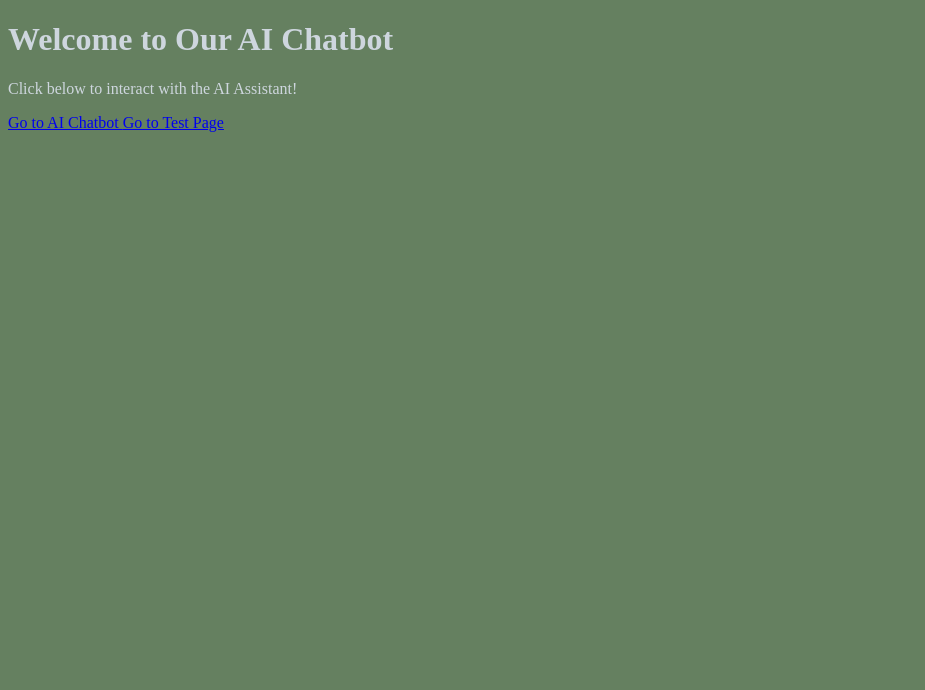
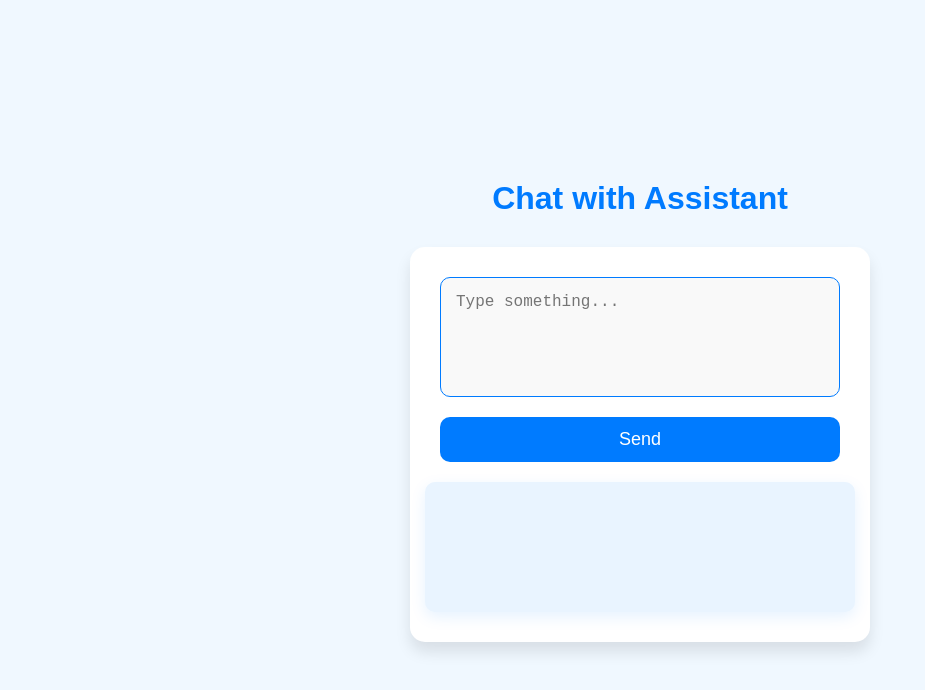
Before and after one commit to schoolrec/terahealths, a website: page AI chatbot/talk.html in a window 1280 px wide. Shown: the whole page, without its empty margins (0-925 px from the left). Drawn offline with Linux system fonts and the light colour scheme.

Commit message:
Update talk.html

```diff
--- a/AI chatbot/talk.html
+++ b/AI chatbot/talk.html
@@ -3,28 +3,178 @@
 <head>
     <meta charset="UTF-8">
     <meta name="viewport" content="width=device-width, initial-scale=1.0">
-    <title>AI Chatbot</title>
+    <title>Chat with Assistant</title>
     <link rel="stylesheet" href="styles.css">
+   <style>
+        /* Global Styles */
+        body {
+            font-family: 'Arial', sans-serif;
+            margin: 0;
+            padding: 0;
+            background-color: #f0f8ff;
+            display: flex;
+            flex-direction: column;
+            align-items: center;
+            justify-content: center;
+            height: 100vh;
+        }
+
+        h1 {
+            color: #007BFF;
+            margin-bottom: 30px;
+        }
+
+        /* Chat container styling */
+        .chat-container {
+            width: 400px;
+            background-color: #ffffff;
+            padding: 30px;
+            border-radius: 15px;
+            box-shadow: 0 10px 15px rgba(0, 0, 0, 0.1);
+            display: flex;
+            flex-direction: column;
+            align-items: center;
+            gap: 20px;
+        }
+
+        /* Chatbox input styling */
+        #chat-box {
+            width: 100%;
+            height: 120px;
+            padding: 15px;
+            font-size: 16px;
+            border: 1px solid #007BFF;
+            border-radius: 10px;
+            box-sizing: border-box;
+            background-color: #f9f9f9;
+            resize: none;
+            transition: all 0.3s ease;
+        }
+
+        #chat-box:focus {
+            outline: none;
+            border-color: #0056b3;
+            box-shadow: 0 0 5px rgba(0, 0, 255, 0.2);
+        }
+
+        /* Send button styling */
+        button {
+            width: 100%;
+            padding: 12px;
+            font-size: 18px;
+            background-color: #007BFF;
+            color: white;
+            border: none;
+            border-radius: 10px;
+            cursor: pointer;
+            transition: background-color 0.3s ease;
+        }
+
+        button:hover {
+            background-color: #0056b3;
+        }
+
+        /* Response box styling */
+        #response-box {
+            width: 100%;
+            padding: 15px;
+            border-radius: 10px;
+            background-color: #e9f4ff;
+            box-shadow: 0 5px 15px rgba(0, 123, 255, 0.1);
+            color: #333;
+            font-size: 16px;
+            word-wrap: break-word;
+            min-height: 100px;
+            text-align: left;
+        }
+
+        /* Animation for response box */
+        .fade-in {
+            animation: fadeIn 0.5s ease-in-out;
+        }
+
+        @keyframes fadeIn {
+            from {
+                opacity: 0;
+            }
+            to {
+                opacity: 1;
+            }
+        }
+
+    </style>
 </head>
 <body>
+    <h1>Chat with Assistant</h1>
 
-    <!-- Top Bar with Info -->
-    <div class="top-bar">
-        <div class="top-bar-content">
-            <h1>Welcome to Our AI Chatbot</h1>
-            <p>Click below to interact with the AI Assistant!</p>
-        </div>
+    <!-- Chat container -->
+    <div class="chat-container">
+        <!-- Text box for user input -->
+        <textarea id="chat-box" placeholder="Type something..." rows="4"></textarea>
+
+        <!-- Send button -->
+        <button id="send-button">Send</button>
+
+        <!-- Box to display chatbot response -->
+        <div id="response-box"></div>
     </div>
 
-    <!-- Centered Box with Buttons -->
-    <div class="center-box">
-        <a href="https://terahealths.vercel.app/AI%20chatbot/talk.html" class="center-button">
-            Go to AI Chatbot
-        </a>
-        <a href="https://terahealths.vercel.app/TEST.html" class="center-button test-button">
-            Go to Test Page
-        </a>
-    </div>
+    <script>
+        // Event listener for sending the message
+        document.getElementById("send-button").addEventListener("click", function() {
+            var userInput = document.getElementById("chat-box").value.trim();
+            if (!userInput) {
+                alert("Please enter text.");
+                return;
+            }
 
+            // Display loading message
+            document.getElementById("response-box").innerHTML = "Thinking...";
+            document.getElementById("response-box").classList.add("fade-in");
+
+            // API request
+            var apiUrl = "https://api.x.ai/v1/chat/completions";
+            var headers = {
+                "Content-Type": "application/json",
+                "Authorization": "Bearer xai-b3HVXGLCfK9w5O0D4celoP8T0lYbDs0IuG6QfrQ7soT960HjV9A5IdjofvsrJvZjOdgwgMUBZ1G53GcR "
+            };
+
+            var body = JSON.stringify({
+                "messages": [
+                    {
+                        "role": "system",
+                        "content": "You are a friendly assistant."
+                    },
+                    {
+                        "role": "user",
+                        "content": userInput
+                    }
+                ],
+                "model": "grok-beta",
+                "stream": false,
+                "temperature": 0.7
+            });
+
+            // Make the request to the API
+            fetch(apiUrl, {
+                method: "POST",
+                headers: headers,
+                body: body
+            })
+            .then(response => response.json())
+            .then(data => {
+                // Extract response
+                var assistantResponse = data.choices && data.choices[0].message.content;
+
+                // Display the response in the response box
+                document.getElementById("response-box").innerHTML = assistantResponse || "Sorry, I didn't get that.";
+                document.getElementById("response-box").classList.add("fade-in");
+            })
+            .catch(error => {
+                document.getElementById("response-box").innerHTML = "An error occurred. Please try again.";
+                console.error("Error:", error);
+            });
+        });
+    </script>
 </body>
 </html>
```
